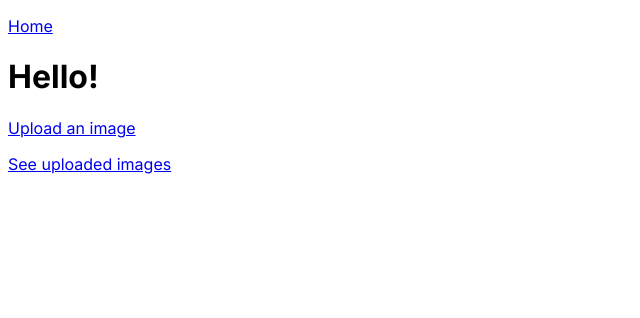
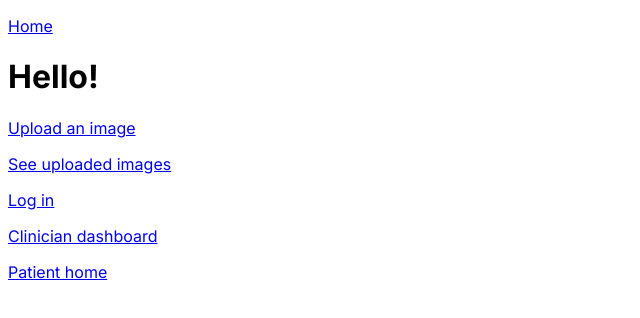
Before and after one commit to mpeschel10/capstone-facial-paralysis, a Next.js app: page / in a window 1280 px wide. Shown: the top 318 px of the page, without its empty margins (0-640 px from the left). Built offline with nearby package versions, Linux system fonts and the light colour scheme.

Commit message:
Empty pages for /dashboard and /home

```diff
--- /dev/null
+++ b/app/dashboard/page.js
@@ -0,0 +1,5 @@
+export default function Dashboard() {
+    return (<div>
+        <h3>Dashboard for cliniciains</h3>
+    </div>);
+}
--- /dev/null
+++ b/app/home/page.js
@@ -0,0 +1,5 @@
+export default function Home() {
+    return (<div>
+        <h3>Home page for users</h3>
+    </div>);
+}
--- a/app/page.js
+++ b/app/page.js
@@ -5,6 +5,9 @@ export default function Home() {
       <h1>Hello!</h1>
       <p><a href="/upload">Upload an image</a></p>
       <p><a href="/download">See uploaded images</a></p>
+      <p><a href="/login">Log in</a></p>
+      <p><a href="/dashboard">Clinician dashboard</a></p>
+      <p><a href="/home">Patient home</a></p>
     </div>
   );
 }
```
